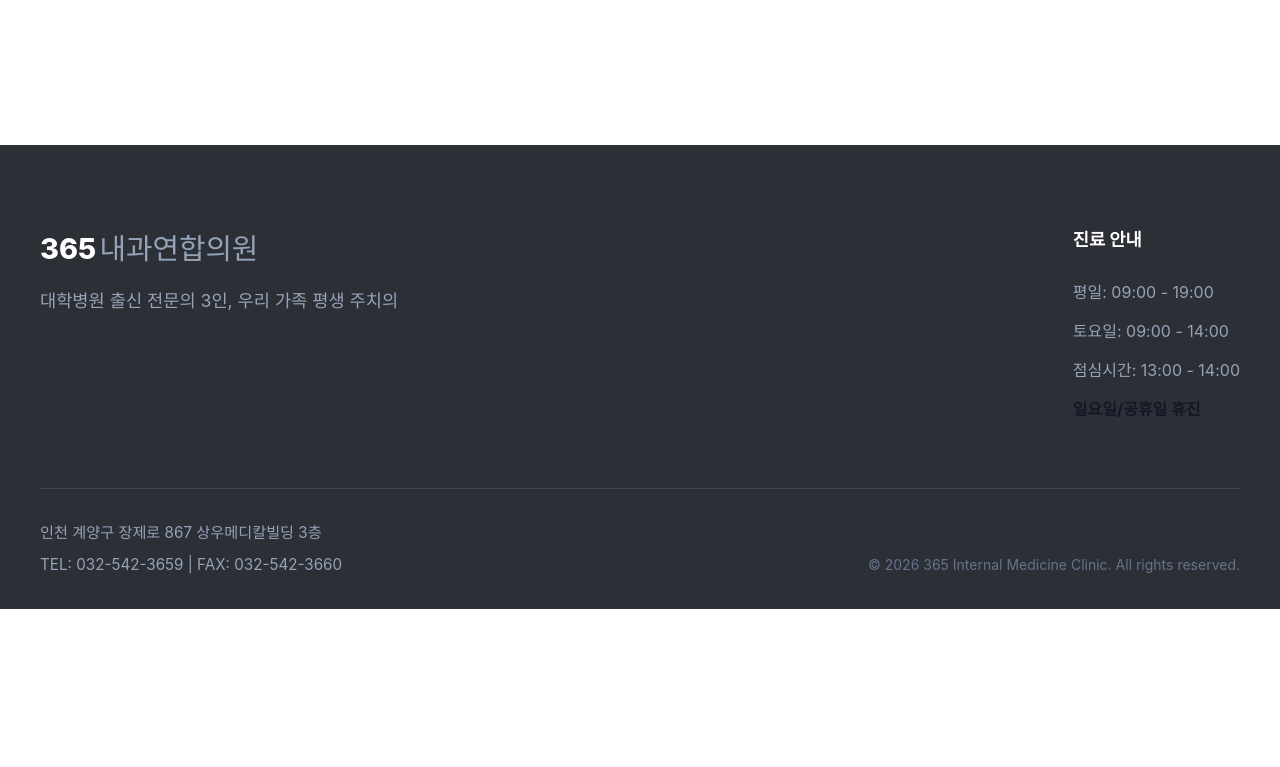
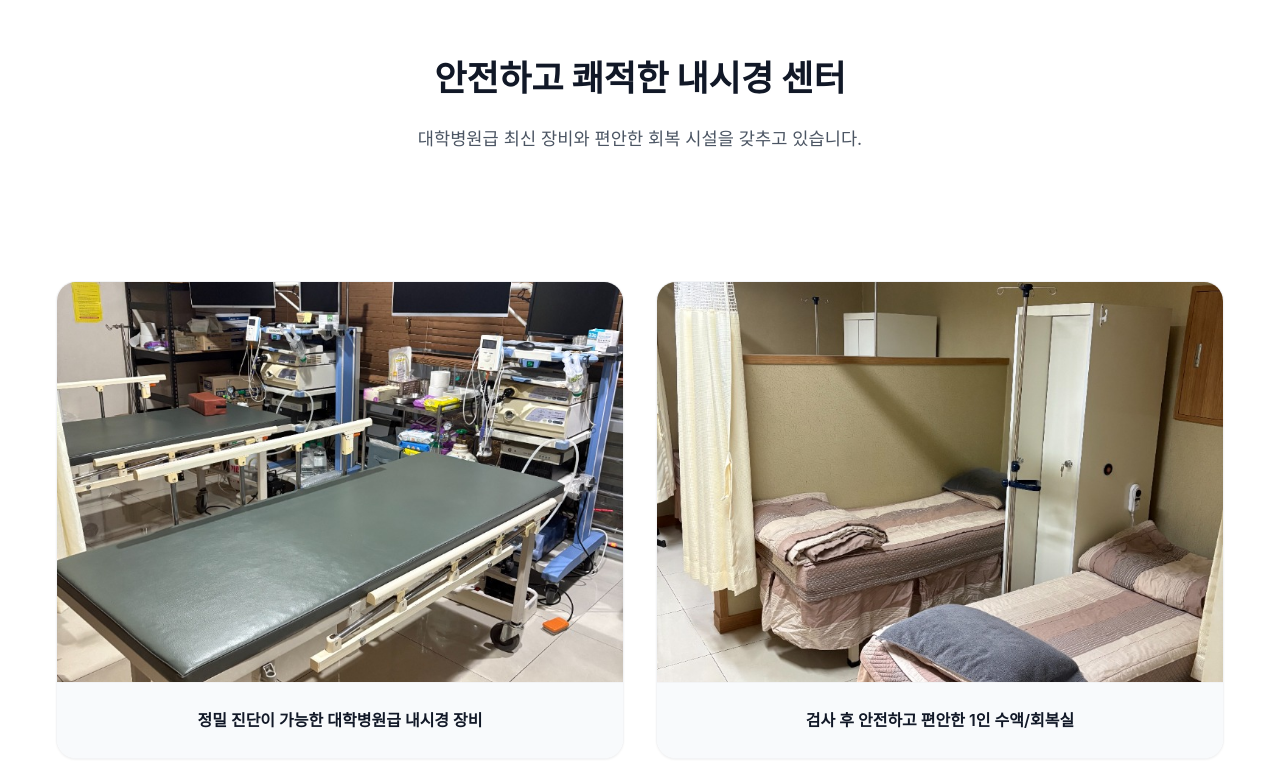
Before and after one commit to bnam1321-bit/365-clinic-web, a Next.js app: page /endoscopy in a window 1280 px wide. Shown: the part 3800-4567 px from the top of the page. Before the commit the page ends 4409 px from the top, so only its background shows below. Built offline with nearby package versions, Linux system fonts and the light colour scheme; a web font is replaced by a local one.

Commit message:
Add clinic photos to endoscopy clinic page

```diff
--- a/src/app/endoscopy/page.module.css
+++ b/src/app/endoscopy/page.module.css
@@ -247,6 +247,44 @@
     font-weight: bold;
 }
 
+/* Photo Gallery Styles */
+.photoGrid {
+    display: grid;
+    grid-template-columns: 1fr;
+    gap: 2rem;
+    padding: 0 1rem;
+}
+
+.photoCard {
+    background: white;
+    border-radius: var(--radius-lg);
+    overflow: hidden;
+    box-shadow: var(--shadow-sm);
+    border: 1px solid var(--color-border);
+    transition: transform var(--transition-normal);
+}
+
+.photoCard:hover {
+    transform: translateY(-5px);
+    box-shadow: var(--shadow-md);
+}
+
+.clinicImage {
+    width: 100%;
+    height: 400px;
+    object-fit: cover;
+    display: block;
+}
+
+.photoCaption {
+    padding: 1.5rem;
+    text-align: center;
+    font-weight: 600;
+    color: var(--color-text-primary);
+    background-color: #F8FAFC;
+    border-top: 1px solid var(--color-border);
+}
+
 
 @media (min-width: 768px) {
     .grid2 {
@@ -256,4 +294,8 @@
     .polypGrid {
         grid-template-columns: repeat(4, 1fr);
     }
+
+    .photoGrid {
+        grid-template-columns: repeat(2, 1fr);
+    }
 }
--- a/src/app/endoscopy/page.tsx
+++ b/src/app/endoscopy/page.tsx
@@ -174,6 +174,28 @@ export default function EndoscopyPage() {
                         </FadeIn>
                     </div>
 
+                    {/* Clinic Photos */}
+                    <FadeIn delay={0.6}>
+                        <div className={styles.sectionHeader} style={{ marginTop: '5rem', marginBottom: '2rem' }}>
+                            <h2>안전하고 쾌적한 내시경 센터</h2>
+                            <p style={{ marginTop: '0.5rem' }}>대학병원급 최신 장비와 편안한 회복 시설을 갖추고 있습니다.</p>
+                        </div>
+                    </FadeIn>
+                    <div className={styles.photoGrid}>
+                        <FadeIn delay={0.7} direction="up">
+                            <div className={styles.photoCard}>
+                                <img src="/images/endoscopy_clinic_1.jpg" alt="내시경실 최신 장비 및 검사실 전경" className={styles.clinicImage} />
+                                <div className={styles.photoCaption}>정밀 진단이 가능한 대학병원급 내시경 장비</div>
+                            </div>
+                        </FadeIn>
+                        <FadeIn delay={0.8} direction="up">
+                            <div className={styles.photoCard}>
+                                <img src="/images/endoscopy_clinic_2.jpg" alt="내시경 후 편안한 휴식을 위한 회복실 전경" className={styles.clinicImage} />
+                                <div className={styles.photoCaption}>검사 후 안전하고 편안한 1인 수액/회복실</div>
+                            </div>
+                        </FadeIn>
+                    </div>
+
                 </div>
             </section>
         </main>
```
Also changed, not shown: public/images/endoscopy_clinic_1.jpg (added), public/images/endoscopy_clinic_2.jpg (added).
